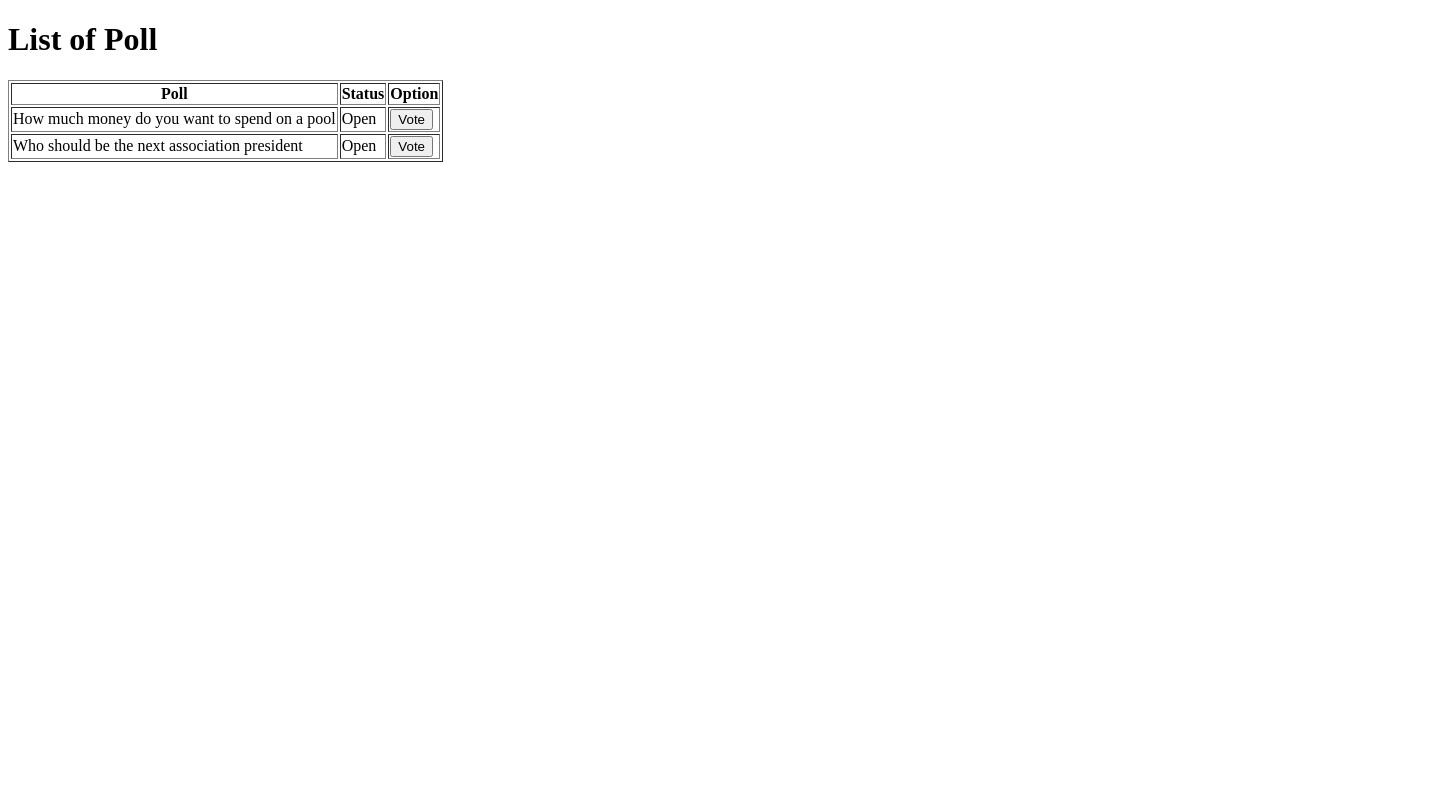
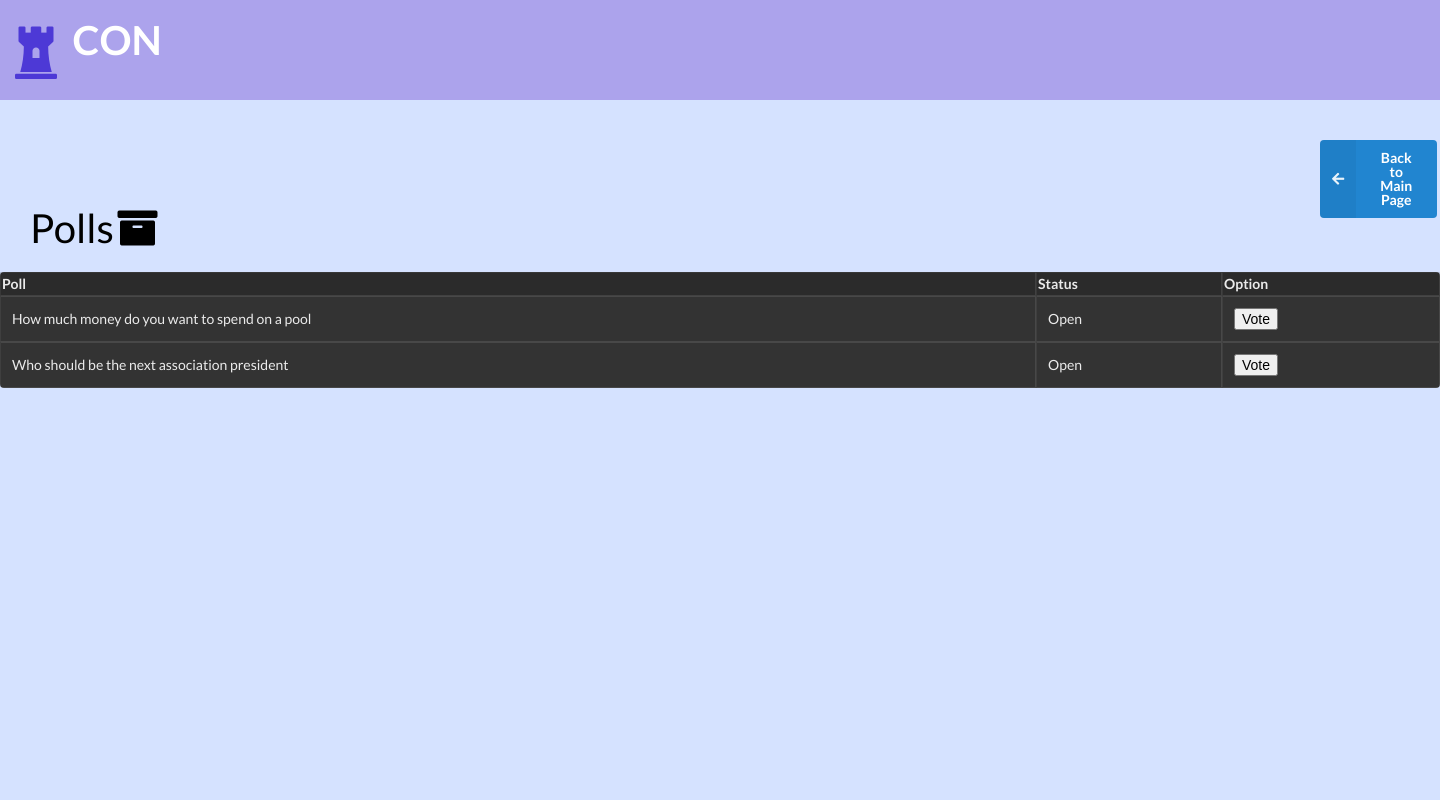
Before and after one commit to Maxime-Mahdavian/COMP353_project, a PHP site: page /lib/poll_list.php in a window 1440 px wide. Run offline with PHP 8.4, Linux system fonts and the light colour scheme; data comes from the database, SQL or seed files in the repository.

Commit message:
ui updated

```diff
--- a/lib/poll_list.php
+++ b/lib/poll_list.php
@@ -10,20 +10,28 @@ session_start();
 <head>
     <title>Poll List</title>
     <meta http-equiv="refresh" content="<?php echo 60?>;URL='<?php echo "poll_list.php"?>'">
-
+    <link rel="stylesheet" href="https://cdnjs.cloudflare.com/ajax/libs/semantic-ui/2.4.1/semantic.min.css">
 </head>
-<body>
+<body style="background-color: #d5e2ff;">
+<div style = "background-color:#aca3ec; height:100px; color:#4D39D6; padding:3px;"><b><br><i class="huge chess rook icon"></i></b><b align="middle" style="margin-bottom:10px; color:white; font-size:40px;">CON</b></div>
+<br><br>
+<button style="margin-left:1320px" class="ui blue left labeled icon button" type="submit" name="back" onclick="window.location.href='welcome.php';">
+    <i class="left arrow icon"></i>
+    Back to Main Page
+</button>
+<a style="margin:30px; font-size: 40px; color:black;" class="item">
+    Polls<i class="archive icon"></i>
+</a>
+<br>
 
 <?php
 
-
-    echo "<h1>List of Poll</h1>";
     $polldb = new Poll();
 
     $sql = "SELECT * FROM poll_main";
     $result = mysqli_query($db, $sql);
     ?>
-    <table border='1'>
+    <table border='1' class="ui inverted table">
         <tr>
             <th>Poll</th>
             <th>Status</th>
--- a/poll.php
+++ b/poll.php
@@ -7,7 +7,7 @@ session_start();
 <html>
 <head>
     <title>Poll Demo Page</title>
-    <link href="theme.css" rel="stylesheet">
+    <link rel="stylesheet" href="https://cdnjs.cloudflare.com/ajax/libs/semantic-ui/2.4.1/semantic.min.css">
     <script src="poll.js"></script>
 </head>
 <body>
```
